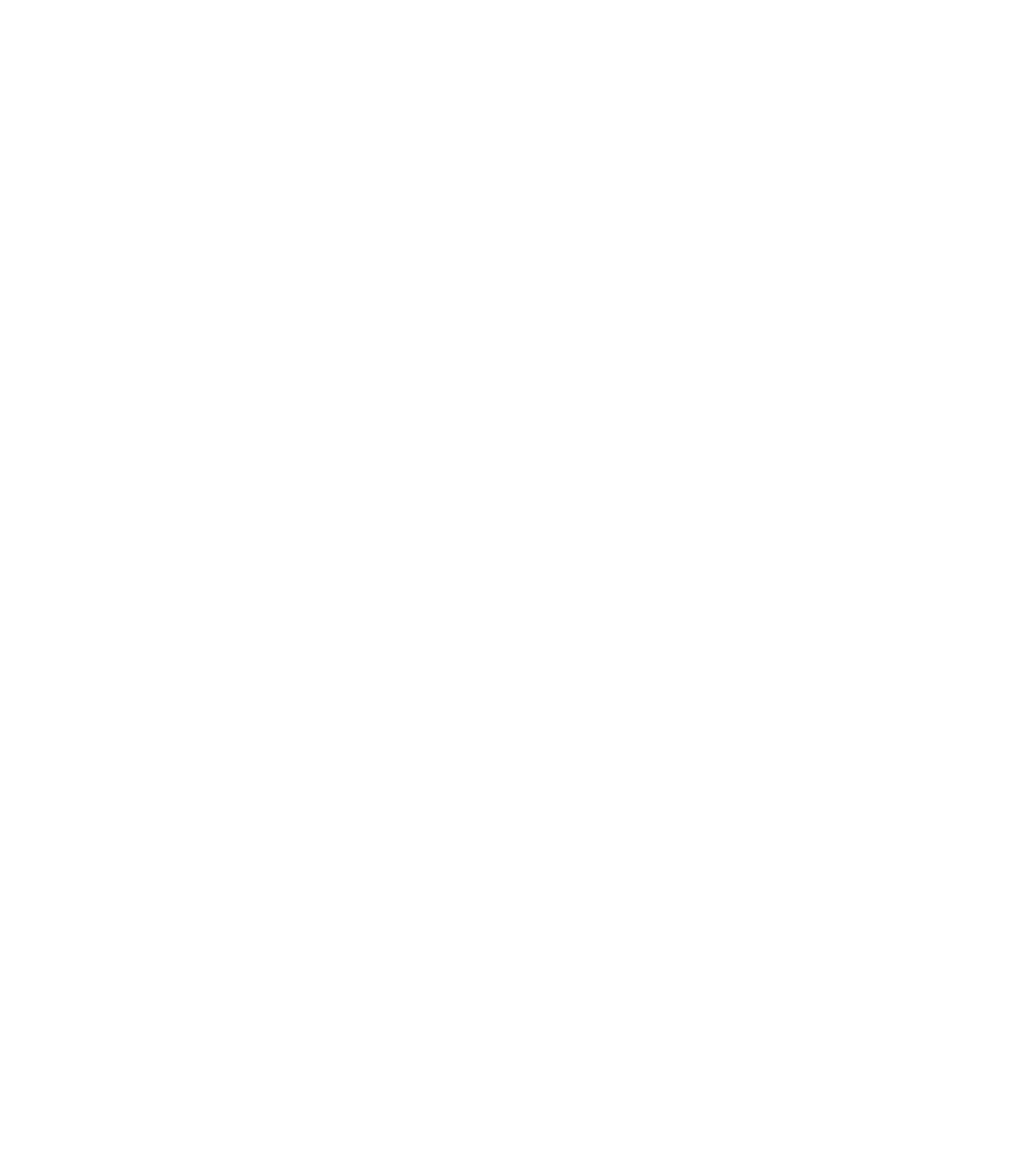
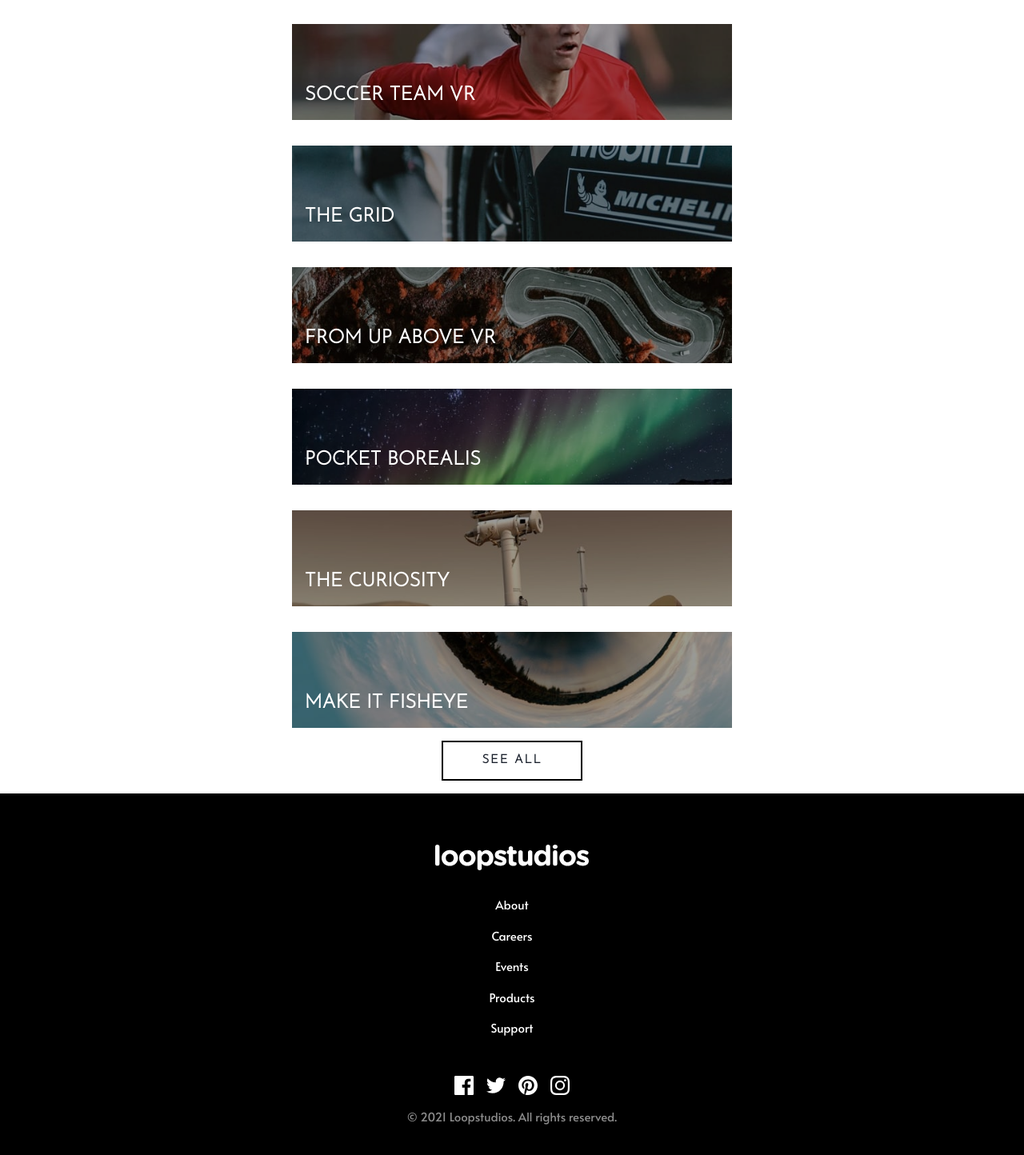
Before and after one commit to gylim0604/FrontEnd-Mentor-Loopstudio-Landing-Page, a Next.js app: page / in a window 1280 px wide. Shown: the part 1821-3265 px from the top of the page at 80% size. Before the commit the page ends 1548 px from the top, so only its background shows below. Built offline with nearby package versions, Linux system fonts and the light colour scheme.

Commit message:
updated gallery and footer

```diff
--- a/components/Footer.js
+++ b/components/Footer.js
@@ -1,7 +1,57 @@
+import { Img } from '@chakra-ui/image';
+import {
+    Box,
+    Container,
+    Flex,
+    ListItem,
+    UnorderedList,
+    Text,
+    HStack,
+} from '@chakra-ui/layout';
 import React from 'react';
+import { Facebook, Instagram, Pintrest, Twitter } from './Icons';
 
 function Footer() {
-    return <div>Footer</div>;
+    return (
+        <Box bg='black'>
+            <Container color='white' py='4rem'>
+                <Flex
+                    flexDir={{ base: 'column' }}
+                    alignItems={{ base: ' center' }}
+                >
+                    <Img src='/images/logo.svg' />
+                    <UnorderedList
+                        py='2rem'
+                        listStyleType='none'
+                        textAlign='center'
+                        spacing='1rem'
+                        mx='0'
+                    >
+                        <ListItem>About</ListItem>
+                        <ListItem>Careers</ListItem>
+                        <ListItem>Events</ListItem>
+                        <ListItem>Products</ListItem>
+                        <ListItem>Support</ListItem>
+                    </UnorderedList>
+                </Flex>
+                <Flex
+                    flexDir={{ base: 'column' }}
+                    alignItems={{ base: ' center' }}
+                >
+                    <HStack py='1rem' spacing='1rem'>
+                        <Facebook />
+                        <Twitter />
+                        <Pintrest />
+                        <Instagram />
+                    </HStack>
+
+                    <Text color='darkGray'>
+                        © 2021 Loopstudios. All rights reserved.
+                    </Text>
+                </Flex>
+            </Container>
+        </Box>
+    );
 }
 
 export default Footer;
--- a/components/Gallery.js
+++ /dev/null
@@ -1,7 +0,0 @@
-import React from 'react';
-
-function Gallery() {
-    return <div>Work</div>;
-}
-
-export default Gallery;
--- /dev/null
+++ b/components/Gallery/Card.js
@@ -0,0 +1,36 @@
+import { Box, Heading } from '@chakra-ui/layout';
+import React from 'react';
+
+function Card({ imgMobile, imgDesktop, title }) {
+    return (
+        <Box
+            position='relative'
+            h='120px'
+            bgImg={{ base: `url(${imgMobile})`, lg: `url(${imgDesktop})` }}
+            bgSize={{ base: '100%' }}
+            bgPosition={{ base: 'center' }}
+            bgRepeat='no-repeat'
+            _after={{
+                bg: 'rgba(0,0,0,.4)',
+                content: '""',
+                position: 'absolute',
+                inset: '0',
+                zIndex: '1',
+            }}
+        >
+            <Heading
+                as='h3'
+                color='white'
+                position='absolute'
+                bottom='1rem'
+                left='1rem'
+                fontSize='1.5rem'
+                zIndex='2'
+            >
+                {title}
+            </Heading>
+        </Box>
+    );
+}
+
+export default Card;
--- /dev/null
+++ b/components/Gallery/Gallery.js
@@ -0,0 +1,69 @@
+import { Container, Grid, Heading, Link } from '@chakra-ui/layout';
+import React from 'react';
+import Card from './Card';
+
+function Gallery() {
+    return (
+        <Container textAlign='center'>
+            <Heading>Our creations</Heading>
+            <Grid gap='2rem'>
+                <Card
+                    title='Deep earth'
+                    imgMobile='/images/mobile/image-deep-earth.jpg'
+                    imgDesktop='/images/desktop/image-deep-earth.jpg'
+                />
+                <Card
+                    title='Night arcade'
+                    imgMobile='/images/mobile/image-night-arcade.jpg'
+                    imgDesktop='/images/desktop/image-night-arcade.jpg'
+                />
+                <Card
+                    title='Soccer team VR'
+                    imgMobile='/images/mobile/image-soccer-team.jpg'
+                    imgDesktop='/images/desktop/image-soccer-team.jpg'
+                />
+                <Card
+                    title='The grid'
+                    imgMobile='/images/mobile/image-grid.jpg'
+                    imgDesktop='/images/desktop/image-grid.jpg'
+                />
+                <Card
+                    title='From up above VR'
+                    imgMobile='/images/mobile/image-from-above.jpg'
+                    imgDesktop='/images/desktop/image-from-above.jpg'
+                />
+                <Card
+                    title='Pocket borealis'
+                    imgMobile='/images/mobile/image-pocket-borealis.jpg'
+                    imgDesktop='/images/desktop/image-pocket-borealis.jpg'
+                />
+                <Card
+                    title='The curiosity'
+                    imgMobile='/images/mobile/image-curiosity.jpg'
+                    imgDesktop='/images/desktop/image-curiosity.jpg'
+                />
+                <Card
+                    title='Make it fisheye'
+                    imgMobile='/images/mobile/image-fisheye.jpg'
+                    imgDesktop='/images/desktop/image-fisheye.jpg'
+                />
+            </Grid>
+
+            <Link
+                py='.75rem'
+                px='3rem'
+                my='1rem'
+                display='inline-block'
+                border='black 2px solid'
+                textTransform='uppercase'
+                fontFamily='Josefin Sans'
+                fontWeight='bold'
+                letterSpacing='2px'
+            >
+                See all
+            </Link>
+        </Container>
+    );
+}
+
+export default Gallery;
--- a/components/Icons.js
+++ b/components/Icons.js
@@ -32,3 +32,70 @@
         </Box>
     );
 }
+
+export function Instagram() {
+    return (
+        <Box
+            as='svg'
+            width='24px'
+            height='24px'
+            xmlns='http://www.w3.org/2000/svg'
+        >
+            <path
+                d='M12 2.163c3.204 0 3.584.012 4.85.07 3.252.148 4.771 1.691 4.919 4.919.058 1.265.069 1.645.069 4.849 0 3.205-.012 3.584-.069 4.849-.149 3.225-1.664 4.771-4.919 4.919-1.266.058-1.644.07-4.85.07-3.204 0-3.584-.012-4.849-.07-3.26-.149-4.771-1.699-4.919-4.92-.058-1.265-.07-1.644-.07-4.849 0-3.204.013-3.583.07-4.849.149-3.227 1.664-4.771 4.919-4.919 1.266-.057 1.645-.069 4.849-.069zM12 0C8.741 0 8.333.014 7.053.072 2.695.272.273 2.69.073 7.052.014 8.333 0 8.741 0 12c0 3.259.014 3.668.072 4.948.2 4.358 2.618 6.78 6.98 6.98C8.333 23.986 8.741 24 12 24c3.259 0 3.668-.014 4.948-.072 4.354-.2 6.782-2.618 6.979-6.98.059-1.28.073-1.689.073-4.948 0-3.259-.014-3.667-.072-4.947-.196-4.354-2.617-6.78-6.979-6.98C15.668.014 15.259 0 12 0zm0 5.838a6.162 6.162 0 100 12.324 6.162 6.162 0 000-12.324zM12 16a4 4 0 110-8 4 4 0 010 8zm6.406-11.845a1.44 1.44 0 100 2.881 1.44 1.44 0 000-2.881z'
+                fill='#FFF'
+                fillRule='nonzero'
+            />
+        </Box>
+    );
+}
+
+export function Facebook() {
+    return (
+        <Box
+            as='svg'
+            width='24px'
+            height='24px'
+            xmlns='http://www.w3.org/2000/svg'
+        >
+            <path
+                d='M22.675 0H1.325C.593 0 0 .593 0 1.325v21.351C0 23.407.593 24 1.325 24H12.82v-9.294H9.692v-3.622h3.128V8.413c0-3.1 1.893-4.788 4.659-4.788 1.325 0 2.463.099 2.795.143v3.24l-1.918.001c-1.504 0-1.795.715-1.795 1.763v2.313h3.587l-.467 3.622h-3.12V24h6.116c.73 0 1.323-.593 1.323-1.325V1.325C24 .593 23.407 0 22.675 0z'
+                fill='#FFF'
+                fillRule='nonzero'
+            />
+        </Box>
+    );
+}
+export function Pintrest() {
+    return (
+        <Box
+            as='svg'
+            width='24px'
+            height='24px'
+            xmlns='http://www.w3.org/2000/svg'
+        >
+            <path
+                d='M12 0C5.373 0 0 5.372 0 12c0 5.084 3.163 9.426 7.627 11.174-.105-.949-.2-2.405.042-3.441.218-.937 1.407-5.965 1.407-5.965s-.359-.719-.359-1.782c0-1.668.967-2.914 2.171-2.914 1.023 0 1.518.769 1.518 1.69 0 1.029-.655 2.568-.994 3.995-.283 1.194.599 2.169 1.777 2.169 2.133 0 3.772-2.249 3.772-5.495 0-2.873-2.064-4.882-5.012-4.882-3.414 0-5.418 2.561-5.418 5.207 0 1.031.397 2.138.893 2.738a.36.36 0 01.083.345l-.333 1.36c-.053.22-.174.267-.402.161-1.499-.698-2.436-2.889-2.436-4.649 0-3.785 2.75-7.262 7.929-7.262 4.163 0 7.398 2.967 7.398 6.931 0 4.136-2.607 7.464-6.227 7.464-1.216 0-2.359-.631-2.75-1.378l-.748 2.853c-.271 1.043-1.002 2.35-1.492 3.146C9.57 23.812 10.763 24 12 24c6.627 0 12-5.373 12-12 0-6.628-5.373-12-12-12z'
+                fill='#FFF'
+                fillRule='nonzero'
+            />
+        </Box>
+    );
+}
+
+export function Twitter() {
+    return (
+        <Box
+            as='svg'
+            width='24px'
+            height='20px'
+            xmlns='http://www.w3.org/2000/svg'
+        >
+            <path
+                d='M24 2.557a9.83 9.83 0 01-2.828.775A4.932 4.932 0 0023.337.608a9.864 9.864 0 01-3.127 1.195A4.916 4.916 0 0016.616.248c-3.179 0-5.515 2.966-4.797 6.045A13.978 13.978 0 011.671 1.149a4.93 4.93 0 001.523 6.574 4.903 4.903 0 01-2.229-.616c-.054 2.281 1.581 4.415 3.949 4.89a4.935 4.935 0 01-2.224.084 4.928 4.928 0 004.6 3.419A9.9 9.9 0 010 17.54a13.94 13.94 0 007.548 2.212c9.142 0 14.307-7.721 13.995-14.646A10.025 10.025 0 0024 2.557z'
+                fill='#FFF'
+                fillRule='nonzero'
+            />
+        </Box>
+    );
+}
--- a/pages/index.js
+++ b/pages/index.js
@@ -2,7 +2,7 @@
 import Head from 'next/head';
 import AboutUs from '../components/AboutUs';
 import Footer from '../components/Footer';
-import Gallery from '../components/Gallery';
+import Gallery from '../components/Gallery/Gallery';
 import Header from '../components/Header/Header';
 
 export default function Home() {
```
